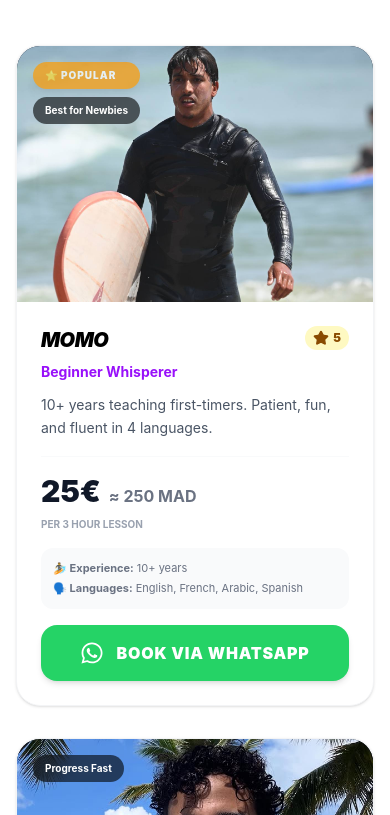
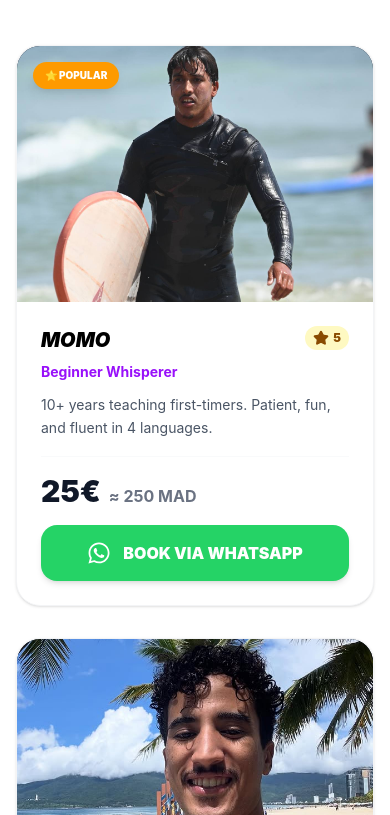
Before and after one commit to aarabm384-code/taghazout-surf-site, a React (Vite) app: page /surf in a window 390 px wide. Shown: the part 989-1804 px from the top of the page. Built offline with nearby package versions, Linux system fonts and the light colour scheme.

Commit message:
fix routing

```diff
--- a/src/App.tsx
+++ b/src/App.tsx
@@ -1,4 +1,5 @@
-import { BrowserRouter as Router, Routes, Route } from 'react-router-dom';
+import { BrowserRouter as Router, Routes, Route, useLocation } from 'react-router-dom';
+import { useEffect } from 'react';
 import { Navbar } from './components/Navbar';
 import { HomePage } from './pages/HomePage';
 import { TaxiPage } from './pages/TaxiPage';
@@ -6,10 +7,25 @@ import { SurfPage } from './pages/SurfPage';
 import { TripsPage } from './pages/TripsPage';
 import { AdminPage } from './pages/AdminPage';
 
+// هاد الـ Component هو "العساس" اللي كيرجعك لفوق فاش كتمشي لصفحة جديدة
+function ScrollToTop() {
+  const { pathname } = useLocation();
+
+  useEffect(() => {
+    // كيرجع السكرول لـ 0 فـ كاع التليفونات والحواسيب
+    window.scrollTo(0, 0);
+  }, [pathname]);
+
+  return null;
+}
+
 function App() {
   return (
     <Router>
-      <div className="min-h-screen bg-gray-50">   {/* غيرت bg-white إلى bg-gray-50 لتحسين المظهر */}
+      {/* ضروري هاد السطر يكون هنا وسط Router وفوق Navbar */}
+      <ScrollToTop />
+
+      <div className="min-h-screen bg-gray-50">
         <Navbar />
 
         <Routes>
--- a/src/pages/SurfPage.tsx
+++ b/src/pages/SurfPage.tsx
@@ -28,52 +28,56 @@ export const SurfPage = () => {
 
   const handleBooking = useCallback(async (item: any) => {
     setLoadingId(item.id);
+
+    const isRental = item.service?.toLowerCase().includes('rental');
+    const message = isRental
+      ? `Hello! I found you on Go Visit Taghazout. I want to rent ${item.service} from ${item.name} for ${item.priceMAD} MAD. Is it available?`
+      : `Hello! I would like to book a surf lesson with ${item.name} for ${item.priceMAD} MAD. Is it available?`;
+
+    const whatsappUrl = `https://wa.me/${item.phone}?text=${encodeURIComponent(message)}`;
+
     try {
-      await supabase.from('bookings').insert([{
+      // تسجيل الحجز فـ الداتابيز مع Timeout باش ما يتبلوكاوش صحاب آيفون
+      await Promise.race([
+        supabase.from('bookings').insert([{
           service_name: item.service || `Surf Lesson with ${item.name}`,
           provider_name: item.name,
           price: item.priceMAD,
           status: 'pending',
-        source: 'website',
-        page_url: window.location.href,
-      }]);
-    } catch (err) { console.error(err); }
-    finally {
-      const isRental = item.service?.toLowerCase().includes('rental');
-      const message = isRental
-        ? `Hello! I found you on Go Visit Taghazout. I want to rent ${item.service} from ${item.name} for ${item.priceMAD} MAD. Is it available?`
-        : `Hello! I found you on Go Visit Taghazout. I would like to book a surf lesson with ${item.name} for ${item.priceMAD} MAD. Is it available?`;
-      window.open(`https://wa.me/${item.phone}?text=${encodeURIComponent(message)}`, '_blank', 'noopener,noreferrer');
+          source: 'website'
+        }]),
+        new Promise((_, reject) => setTimeout(() => reject('timeout'), 1500))
+      ]);
+    } catch (err) {
+      console.error("Supabase record skipped to prioritize WhatsApp redirection.");
+    } finally {
+      // الحل النهائي لـ iPhone: Redirect مباشر بلا window.open
+      if (/iPhone|iPad|iPod/i.test(navigator.userAgent)) {
+        window.location.href = whatsappUrl;
+      } else {
+        window.open(whatsappUrl, '_blank', 'noopener,noreferrer');
+      }
       setLoadingId(null);
     }
   }, []);
 
   const instructors = [
-    { id: 'i1', name: "Momo", specialty: "Beginner Whisperer", bio: "10+ years teaching first-timers. Patient, fun, and fluent in 4 languages.", rating: 5.0, image: "/momo.jpg", languages: ["English", "French", "Arabic", "Spanish"], experience: "10+ years", priceEUR: 25, priceMAD: 250, tag: "Best for Newbies", popular: true, phone: "212612345678" },
-    { id: 'i2', name: "Hicham", specialty: "Wave Technician", bio: "Ex-competitor turned coach. Perfect for intermediates looking to level up.", rating: 4.9, image: "/abdo.jpg", languages: ["English", "French", "Arabic"], experience: "8 years", priceEUR: 30, priceMAD: 300, tag: "Progress Fast", phone: "212623456789" },
-    { id: 'i3', name: "Lahsen", specialty: "Advanced Shredder", bio: "Grew up surfing Anchor Point. Teaches power turns, tube rides & competition prep.", rating: 5.0, image: "/zilla.jpg", languages: ["English", "Arabic", "French"], experience: "12 years", priceEUR: 35, priceMAD: 350, tag: "Pro-Level Coaching", phone: "212634567890" }
+    { id: 'i1', name: "Momo", specialty: "Beginner Whisperer", bio: "10+ years teaching first-timers. Patient, fun, and fluent in 4 languages.", rating: 5.0, image: "/momo.jpg", languages: ["English", "French", "Arabic", "Spanish"], experience: "10+ years", priceEUR: 25, priceMAD: 250, tag: "Best for Newbies", popular: true, phone: "212610779280" },
+    { id: 'i2', name: "Hicham", specialty: "Wave Technician", bio: "Ex-competitor turned coach. Perfect for intermediates looking to level up.", rating: 4.9, image: "/abdo.jpg", languages: ["English", "French", "Arabic"], experience: "8 years", priceEUR: 30, priceMAD: 300, tag: "Progress Fast", phone: "212610779280" },
+    { id: 'i3', name: "Lahsen", specialty: "Advanced Shredder", bio: "Grew up surfing Anchor Point. Teaches power turns & tube rides.", rating: 5.0, image: "/zilla.jpg", languages: ["English", "Arabic", "French"], experience: "12 years", priceEUR: 35, priceMAD: 350, tag: "Pro-Level Coaching", phone: "212610779280" }
   ];
 
   const features = [
-    { icon: Award, title: 'Certified Pros', desc: 'ISA & Moroccan Federation certified instructors' },
+    { icon: Award, title: 'Certified Pros', desc: 'ISA & Moroccan Federation certified' },
     { icon: Clock, title: 'Flexible Hours', desc: 'Lessons daily 8AM - 6PM' },
     { icon: Users, title: 'Small Groups', desc: 'Max 4 students per instructor' },
     { icon: MapPin, title: 'Best Breaks', desc: 'Panorama, Banana, Devil\'s Rock' },
   ];
 
-  const tips = [
-    { title: 'Wetsuit & board included', desc: 'No extra charges for equipment' },
-    { title: 'Free photos & videos', desc: 'We capture your best waves' },
-    { title: 'All levels welcome', desc: 'From first-timers to advanced' },
-    { title: 'Hotel pickup', desc: 'Taghazout & Tamraght pickup available' },
-    { title: 'No hidden fees', desc: 'Local prices, no tourist markup' },
-    { title: 'Cancel anytime', desc: 'Free cancellation up to 24h before' },
-  ];
-
   const rentals = surfServices.filter(s => s.service.toLowerCase().includes('rental'));
 
   return (
-    <div className="min-h-screen bg-white">
+    <div className="min-h-screen bg-white pb-[env(safe-area-inset-bottom)]">
       <div className="bg-gradient-to-br from-cyan-600 to-blue-600 text-white border-b border-gray-100">
         <div className="max-w-7xl mx-auto px-4 sm:px-6 lg:px-8 py-16 sm:py-20 text-center">
           <h1 className="text-4xl sm:text-5xl md:text-6xl font-black tracking-tight mb-6 uppercase italic">Surf Lessons & Rentals</h1>
@@ -97,31 +101,21 @@ export const SurfPage = () => {
       </div>
 
       <div className="max-w-7xl mx-auto px-4 sm:px-6 lg:px-8 py-16 sm:py-20" ref={ref}>
-
         {/* Instructors */}
         <section className="mb-20">
           <h2 className="text-3xl font-black mb-10 flex items-center gap-3 uppercase italic tracking-tighter">
             <User className="text-purple-600 w-8 h-8" /> Meet Your Local Surf Instructors
           </h2>
           <div className="grid grid-cols-1 md:grid-cols-2 lg:grid-cols-3 gap-8">
-            {instructors.map((instructor, i) => {
-              const isLoading = loadingId === instructor.id;
-              return (
-                <div key={instructor.id} className="bg-white rounded-3xl shadow-sm hover:shadow-2xl transition-all duration-500 border border-gray-100 group hover:-translate-y-2 flex flex-col h-full overflow-hidden"
-                  style={{ opacity: 1, transform: 'translateY(0)', transitionDelay: `${(i + 1) * 100}ms` }}>
-                  <div className="relative h-64 overflow-hidden flex-shrink-0 bg-gray-900">
-                    <img src={instructor.image} alt={instructor.name}
-                      className="w-full h-full object-cover transition-transform duration-700 group-hover:scale-110"
-                      loading="eager" decoding="async"
-                      onError={(e) => { e.currentTarget.src = "https://images.unsplash.com/photo-1507003211169-0a1dd7228f2d?auto=format&fit=crop&w=400"; }} />
-                    <div className="absolute top-4 left-4 flex flex-col gap-2">
-                      {instructor.popular && <div className="bg-amber-500 text-white text-[10px] font-black uppercase tracking-widest px-3 py-1.5 rounded-full shadow-lg animate-pulse">⭐ Popular</div>}
-                      <div className="bg-black/60 backdrop-blur-sm text-white text-[10px] font-bold px-3 py-1.5 rounded-full">{instructor.tag}</div>
-                    </div>
+            {instructors.map((instructor) => (
+              <div key={instructor.id} className="bg-white rounded-3xl shadow-sm hover:shadow-xl transition-all duration-300 border border-gray-100 flex flex-col h-full overflow-hidden">
+                <div className="relative h-64 overflow-hidden bg-gray-900">
+                  <img src={instructor.image} alt={instructor.name} className="w-full h-full object-cover" />
+                  {instructor.popular && <div className="absolute top-4 left-4 bg-amber-500 text-white text-[10px] font-black uppercase px-3 py-1.5 rounded-full shadow-lg">⭐ Popular</div>}
                 </div>
                 <div className="p-6 flex flex-col flex-grow">
                   <div className="flex justify-between items-start mb-2">
-                      <h3 className="font-black text-xl uppercase italic tracking-tight">{instructor.name}</h3>
+                    <h3 className="font-black text-xl uppercase italic">{instructor.name}</h3>
                     <div className="flex items-center gap-1 bg-yellow-100 text-yellow-800 px-2 py-1 rounded-full">
                       <Star className="w-4 h-4 fill-current" />
                       <span className="text-xs font-black">{instructor.rating}</span>
@@ -133,89 +127,47 @@ export const SurfPage = () => {
                     <div className="flex flex-wrap items-baseline gap-2 border-t border-gray-50 pt-4">
                       <span className="text-3xl font-black text-gray-900">{instructor.priceEUR}€</span>
                       <span className="text-gray-500 font-bold">≈ {instructor.priceMAD} MAD</span>
-                        <span className="text-[10px] text-gray-400 uppercase font-bold block w-full">per 3 hour lesson</span>
                     </div>
-                      <div className="space-y-1 text-[11px] text-gray-500 bg-gray-50 p-3 rounded-xl">
-                        <div><span className="font-bold">🏄 Experience:</span> {instructor.experience}</div>
-                        <div><span className="font-bold">🗣️ Languages:</span> {instructor.languages.join(', ')}</div>
-                      </div>
-                      <button onClick={() => handleBooking(instructor)} disabled={isLoading}
-                        className="w-full bg-[#25D366] hover:bg-[#20C25A] disabled:opacity-50 text-white font-black uppercase tracking-wider py-4 rounded-2xl flex items-center justify-center gap-3 transition-all active:scale-95 shadow-md">
-                        {isLoading ? <Loader2 className="w-5 h-5 animate-spin" /> : <FaWhatsapp className="w-6 h-6" />}
-                        {isLoading ? 'Wait...' : 'Book via WhatsApp'}
+                    <button onClick={() => handleBooking(instructor)} disabled={loadingId === instructor.id}
+                      className="w-full bg-[#25D366] hover:bg-[#20C25A] active:scale-95 text-white font-black uppercase py-4 rounded-2xl flex items-center justify-center gap-3 transition-all shadow-md touch-manipulation">
+                      {loadingId === instructor.id ? <Loader2 className="w-5 h-5 animate-spin" /> : <FaWhatsapp className="w-6 h-6" />}
+                      {loadingId === instructor.id ? 'Connecting...' : 'Book via WhatsApp'}
                     </button>
                   </div>
                 </div>
               </div>
-              );
-            })}
+            ))}
           </div>
         </section>
 
         {/* Rentals */}
         <section className="mb-20">
           <h2 className="text-3xl font-black mb-10 flex items-center gap-3 uppercase italic tracking-tighter">
-            <Waves className="text-blue-600 w-8 h-8" /> Surfboard & Wetsuit Rentals
+            <Waves className="text-blue-600 w-8 h-8" /> Equipment Rentals
           </h2>
           <div className="grid grid-cols-1 md:grid-cols-2 gap-8">
-            {rentals.map((rental, i) => {
-              const isLoading = loadingId === rental.id;
-              return (
-                <div key={rental.id} className="bg-white rounded-3xl shadow-sm hover:shadow-2xl transition-all duration-500 border border-gray-100 group hover:-translate-y-2 flex flex-col h-full overflow-hidden"
-                  style={{ opacity: 1, transform: 'translateY(0)' }}>
-                  <div className="relative h-64 overflow-hidden bg-gray-900">
-                    <img
-                      src={rental.image || "https://picsum.photos/800/520?random=1"}
-                      alt={rental.name}
-                      className="w-full h-full object-cover transition-transform duration-700 group-hover:scale-110"
-                      loading="eager" decoding="async"
-                    />
-                    <div className="absolute top-4 left-4 bg-blue-600 text-white text-[10px] font-black uppercase tracking-widest px-3 py-1.5 rounded-full shadow-lg">
-                      Rental
-                    </div>
+            {rentals.map((rental) => (
+              <div key={rental.id} className="bg-white rounded-3xl shadow-sm hover:shadow-xl border border-gray-100 flex flex-col overflow-hidden">
+                <div className="relative h-64 bg-gray-900">
+                  <img src={rental.image || "https://picsum.photos/800/520"} alt={rental.name} className="w-full h-full object-cover" />
                 </div>
                 <div className="p-6 flex flex-col flex-grow">
-                    <h3 className="font-black text-xl uppercase italic tracking-tight mb-2">{rental.name}</h3>
-                    <p className="text-blue-600 font-bold text-sm mb-3">{rental.service}</p>
-                    <p className="text-gray-600 text-sm mb-4 line-clamp-3">{rental.details || "High-quality boards & wetsuits. Daily & weekly rates."}</p>
-                    <div className="mt-auto">
+                  <h3 className="font-black text-xl uppercase italic mb-2">{rental.name}</h3>
                   <div className="flex items-baseline gap-2 mb-4 border-t border-gray-50 pt-4">
                     <span className="text-3xl font-black text-gray-900">{rental.priceEUR}€</span>
                     <span className="text-gray-500 font-bold">≈ {rental.priceMAD} MAD</span>
-                        <span className="text-[10px] text-gray-400 uppercase font-bold">/ day</span>
                   </div>
-                      <button onClick={() => handleBooking(rental)} disabled={isLoading}
-                        className="w-full bg-[#25D366] hover:bg-[#20C25A] disabled:opacity-50 text-white font-black uppercase tracking-wider py-4 rounded-2xl flex items-center justify-center gap-3 transition-all active:scale-95 shadow-md">
-                        {isLoading ? <Loader2 className="w-5 h-5 animate-spin" /> : <FaWhatsapp className="w-6 h-6" />}
-                        {isLoading ? 'Wait...' : 'Rent via WhatsApp'}
+                  <button onClick={() => handleBooking(rental)} disabled={loadingId === rental.id}
+                    className="w-full bg-[#25D366] hover:bg-[#20C25A] active:scale-95 text-white font-black uppercase py-4 rounded-2xl flex items-center justify-center gap-3 transition-all shadow-md touch-manipulation">
+                    {loadingId === rental.id ? <Loader2 className="w-5 h-5 animate-spin" /> : <FaWhatsapp className="w-6 h-6" />}
+                    {loadingId === rental.id ? 'Connecting...' : 'Rent via WhatsApp'}
                   </button>
                 </div>
-                  </div>
-                </div>
-              );
-            })}
-          </div>
-        </section>
-
-        {/* Tips */}
-        <section className="bg-cyan-50 rounded-3xl p-8 sm:p-12 border border-cyan-100">
-          <h2 className="text-3xl font-black mb-10 text-center uppercase italic tracking-tighter">🏄 Essential Surf Tips</h2>
-          <div className="grid grid-cols-1 md:grid-cols-2 gap-6">
-            {tips.map((tip, i) => (
-              <div key={i} className="flex items-start gap-4">
-                <CheckCircle2 className="w-6 h-6 text-cyan-600 mt-0.5 flex-shrink-0" />
-                <div><h3 className="font-bold text-lg mb-1">{tip.title}</h3><p className="text-gray-600">{tip.desc}</p></div>
               </div>
             ))}
           </div>
         </section>
       </div>
-
-      <div className="bg-gray-50 py-12 border-t border-gray-100">
-        <div className="max-w-4xl mx-auto px-4 text-center">
-          <p className="text-gray-600 font-medium text-lg">✅ Local prices guaranteed. Pay directly, no hidden fees.</p>
-        </div>
-      </div>
     </div>
   );
 };
```
Also changed, not shown: src/pages/TaxiPage.tsx (+9 -9 lines), 1 other file (tests, documents, lock files or other folders). Lines whose indentation alone changed are shown as unchanged.
